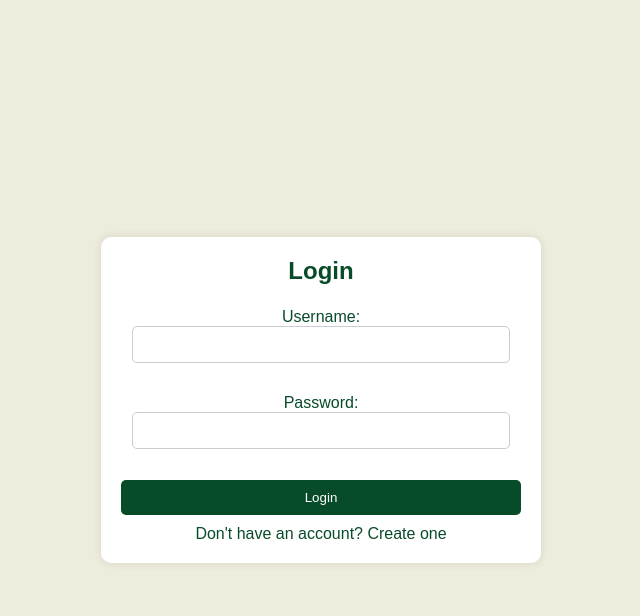
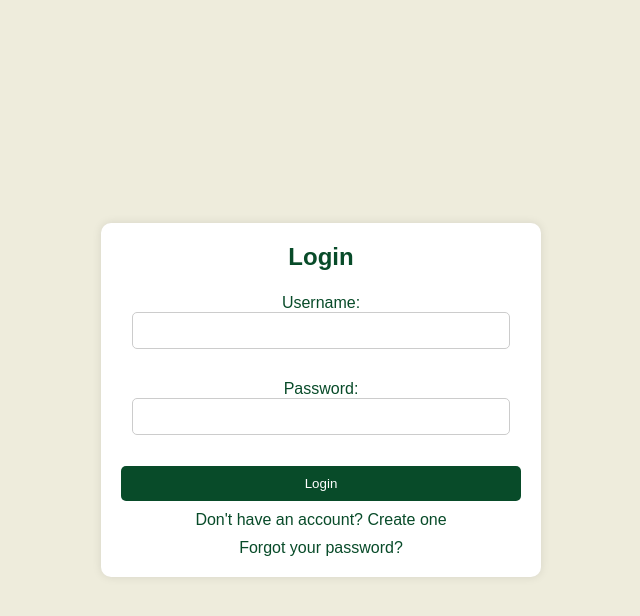
Before and after one commit to dixituwindsor/AdventureMinds, a Django app: page /login/ in a window 1280 px wide. Shown: the top 616 px of the page, without its empty margins (319-959 px from the left). Run offline with Django 5.2, Linux system fonts and the light colour scheme.

Commit message:
Added appropriate error msg for user sign up and forgot password details

```diff
--- a/mainapp/templates/registration/login.html
+++ b/mainapp/templates/registration/login.html
@@ -81,11 +81,12 @@
     <div class="container">
         <h1>Login</h1>
         <form method="POST">
-            <h5 class="error-message">{{  msg }}</h5>
+            <h5 class="error-message">{{ msg }}</h5>
             {% csrf_token %}
             {{ form.as_p }}
             <button type="submit">Login</button>
             <a href="{% url 'mainapp:signup' %}">Don't have an account? Create one</a>
+            <a href="{% url 'mainapp:forgotpassword' %}">Forgot your password?</a>
         </form>
     </div>
 </body>
--- a/mainapp/urls.py
+++ b/mainapp/urls.py
@@ -5,8 +5,10 @@ app_name = 'mainapp'
 urlpatterns = [
     path('', views.homepage, name='homepage'),
     path('accounts/', include('django.contrib.auth.urls')),
+    path('signup/', views.user_signup, name='signup'),
     path('login/', views.user_login, name='login'),
-    path('signup/', views.user_signup, name='signup'),
+    path('logout/', views.user_logout, name='logout'),
+    path('forgotpassword/', views.forgot_password, name='forgotpassword'),
     path('myprofile/', views.user_profile, name='profile'),
     path('preferences/', views.user_preferences, name='user_preferences'),
     path('chat_app/', views.chat_app, name='chat_app'),
@@ -16,5 +18,5 @@ urlpatterns = [
     path('trip_list/', views.trip_list, name='trip_list'),
     path('trip/<int:trip_id>/', views.trip_detail, name='trip_detail'),
     path('getusers/', views.getusers, name='getusers'),
-    path('forgotpassword/', views.forgot_password, name='forgotpassword')
+
 ]
--- a/mainapp/views.py
+++ b/mainapp/views.py
@@ -1,4 +1,4 @@
-from django.contrib.auth import authenticate, login
+from django.contrib.auth import authenticate, login, logout
 from django.contrib.auth.decorators import login_required
 from django.contrib.auth.hashers import make_password
 from django.db.models import Q
@@ -11,28 +11,12 @@ from .models import UserProfile, User, UserPreferences, PreferenceCategory, Trip
     TripPhoto, Thread, ChatMessage
 
 
-# login page
+# sign up page
 def user_signup(request):
     if request.method == 'POST':
         form = SignupForm(request.POST)
+
         if form.is_valid():
-            # form.save()
-            # commit false to save current object in db
-            # userobj = form.save(commit=False)
-            # # making some necessary change in obj then saving it in db
-            # userobj.username = form.cleaned_data['username'].lower()
-            # if UserProfile.objects.filter(username=userobj.username).exists():
-            #     form = SignupForm()
-            #     return render(request, 'registration/signup.html', {'form': form, 'msg':'username already taken, use different one'})
-            #
-            # if UserProfile.objects.filter(username=userobj.email).exists():
-            #     form = SignupForm()
-            #     return render(request, 'registration/signup.html', {'form': form, 'msg': 'Use different email id'})
-            #
-            # userobj.email = form.cleaned_data['email'].lower()
-            # userobj.password = make_password(form.cleaned_data['password'])
-            # userobj.save()
-
             user_obj = form.save(commit=False)
             user_obj.username = form.cleaned_data['username'].lower()
             if User.objects.filter(username=user_obj.username).exists():
@@ -40,7 +24,7 @@ def user_signup(request):
                 return render(request, 'registration/signup.html',
                               {'form': form, 'msg': 'username already taken, use different one'})
 
-            if User.objects.filter(username=user_obj.email).exists():
+            if User.objects.filter(email=user_obj.email).exists():
                 form = SignupForm()
                 return render(request, 'registration/signup.html', {'form': form, 'msg': 'Use different email id'})
 
@@ -55,7 +39,7 @@ def user_signup(request):
             return redirect('mainapp:login')
         else:
             form = SignupForm()
-            return render(request, 'registration/signup.html', {'form': form, 'msg': 'Something went wrong, try again'})
+            return render(request, 'registration/signup.html', {'form': form, 'msg': 'Something went wrong, try again with different username'})
     else:
         form = SignupForm()
         return render(request, 'registration/signup.html', {'form': form})
@@ -83,23 +67,31 @@ def user_login(request):
         form = LoginForm()
         return render(request, 'registration/login.html', {'form': form})
 
+# logout page
+def user_logout(request):
+    logout(request)
+    return redirect('mainapp:login')
+
 def forgot_password(request):
     if request.method == 'POST':
         form = ForgotPasswordForm(request.POST)
         if form.is_valid():
             username = form.cleaned_data['username'].lower()
-            print("username : "+username)
             if User.objects.get(username=username):
                 user_obj = User.objects.get(username=username)
                 user_profile_obj = UserProfile.objects.get(user=user_obj)
                 if (user_obj.email == form.cleaned_data['email']
                         and user_profile_obj.phone_number[-3:] == form.cleaned_data['last_three_digits_of_phone_number']
                         and user_profile_obj.date_of_birth == form.cleaned_data['date_of_birth']):
-                    # user_obj.password = make_password(form.cleaned_data['password'])
-                    # user_obj.save()
-                    form = LoginForm()
-                    return render(request, 'registration/login.html',
-                                  {'form': form, 'msg': 'password changed successfully'})
+
+                    if(form.cleaned_data['new_password'] == form.cleaned_data['confirm_password']):
+                        user_obj.password = make_password(form.cleaned_data['new_password'])
+                        user_obj.save()
+                        return redirect('mainapp:login')
+                    else:
+                        form = ForgotPasswordForm()
+                        return render(request, 'registration/forgot_password.html',
+                                      {'form': form, 'msg': 'Both password did not match'})
                 else:
                     form = ForgotPasswordForm()
                     return render(request, 'registration/forgot_password.html',
```
Also changed, not shown: mainapp/migrations/0001_initial.py.
